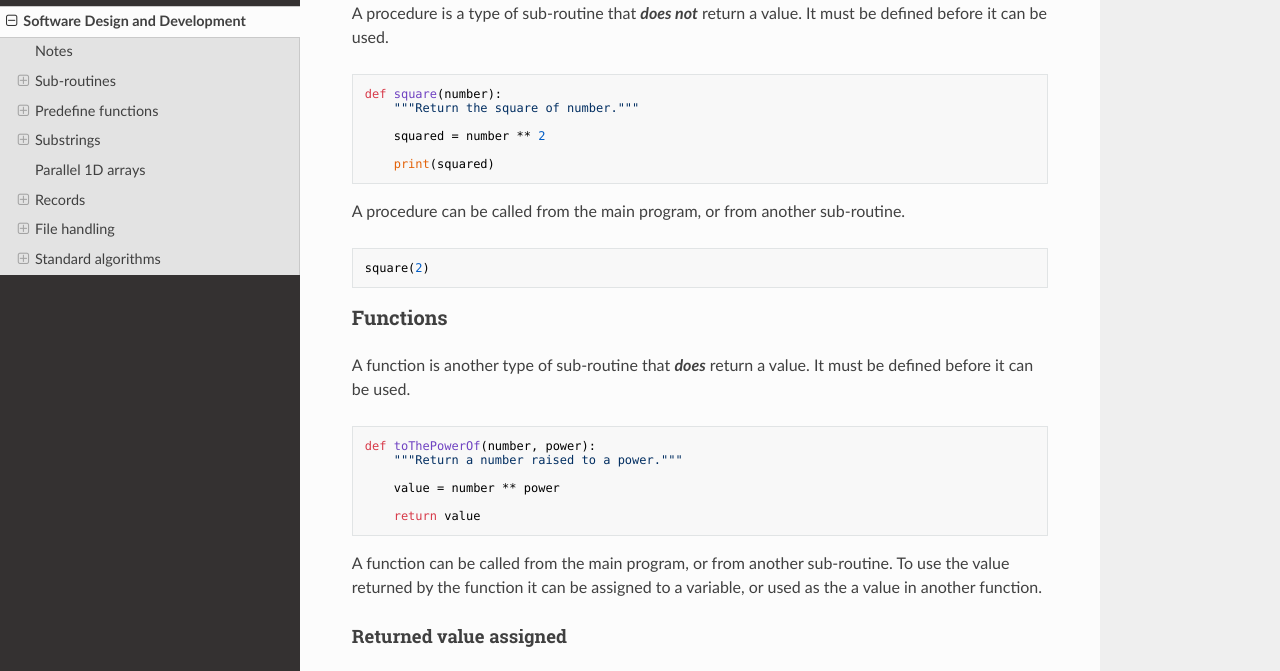
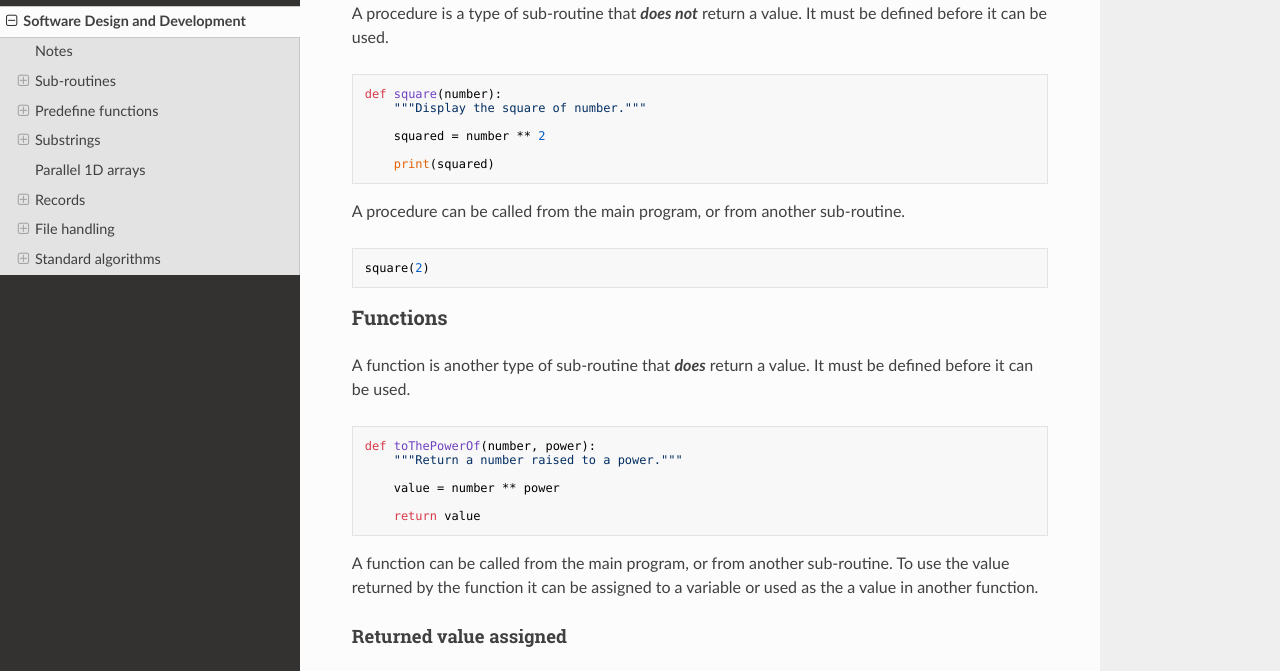
Before and after one commit to MrFriendCS/H-CS, an MkDocs documentation site: the page built from docs/H-CS-SDD.md, in a window 1280 px wide and 900 px high, scrolled down 590 px. Shown: the part 159-830 px from the top of the window. Built offline with MkDocs 1.6.1, drawn with Linux system fonts in a browser that asks for light colours; nearby versions of some CDN libraries; part of the change alters nothing that is shown.

Commit message:
docs/H-CS-SDD.md updated from https://stackedit.io/

````diff
--- a/docs/H-CS-SDD.md
+++ b/docs/H-CS-SDD.md
@@ -28,7 +28,7 @@ A procedure is a type of sub-routine that ***does not*** return a value.  It mus
 
 ``` python
 def square(number):
-    """Return the square of number."""
+    """Display the square of number."""
 
     squared = number ** 2
 
@@ -54,7 +54,7 @@ def toThePowerOf(number, power):
     return value
 ```
 
-A function can be called from the main program, or from another sub-routine.  To use the value returned by the function it can be assigned to a variable, or used as the a value in another function.
+A function can be called from the main program, or from another sub-routine.  To use the value returned by the function it can be assigned to a variable or used as the a value in another function.
 
 #### Returned value assigned
 
@@ -564,8 +564,8 @@ for index in range(len(names)):
 print("Found " + str(count) + " occurence(s)")
 ```
 <!--stackedit_data:
-eyJoaXN0b3J5IjpbMTkwNDU4MTk1NywxNjEwOTY4MDg3LC04NT
-A2MjkzNzgsNDg4MjUzNTI2LC0xMjk2OTcwMDM5LDIwMzU4NDk4
-NzYsLTE1NzkzNjc4OTYsMTQzMDMzMzYxMSwxOTMxOTA0MzQsMT
-Y4NDk4MzI3NF19
+eyJoaXN0b3J5IjpbODkyNjg3MjMxLDE5MDQ1ODE5NTcsMTYxMD
+k2ODA4NywtODUwNjI5Mzc4LDQ4ODI1MzUyNiwtMTI5Njk3MDAz
+OSwyMDM1ODQ5ODc2LC0xNTc5MzY3ODk2LDE0MzAzMzM2MTEsMT
+kzMTkwNDM0LDE2ODQ5ODMyNzRdfQ==
 -->
````
